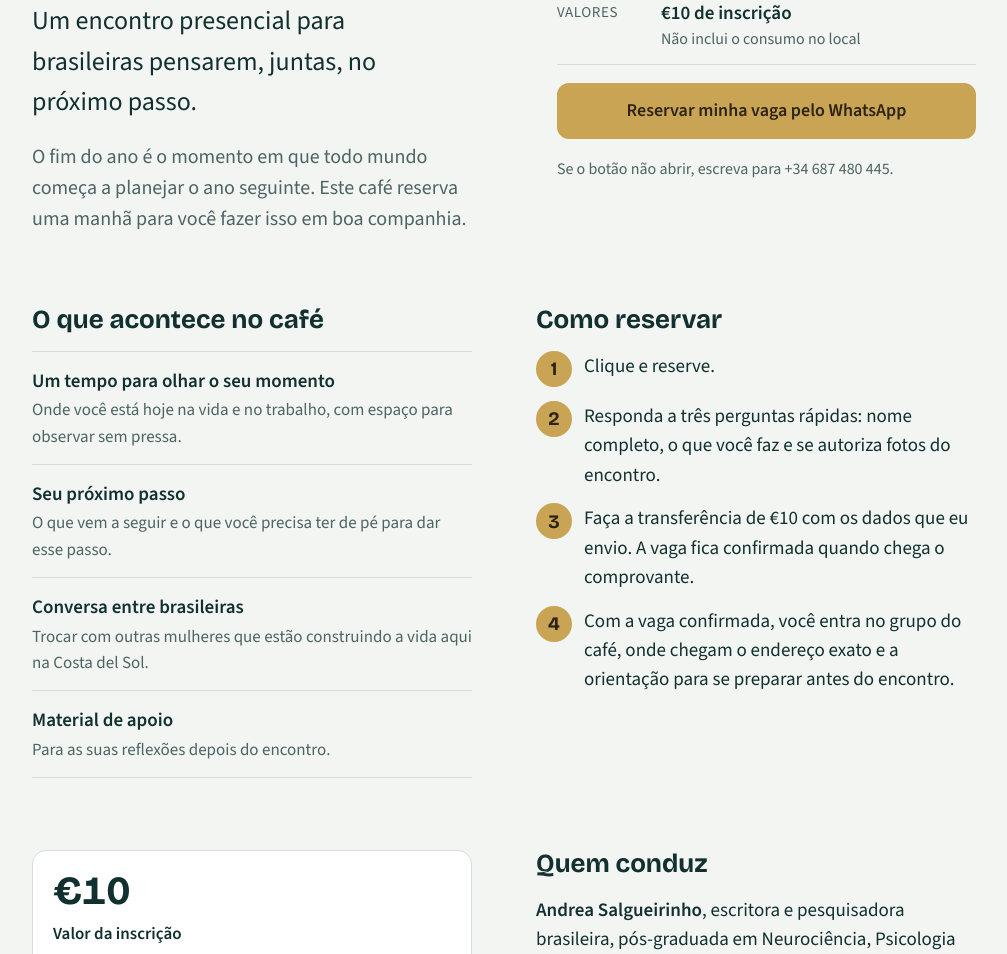
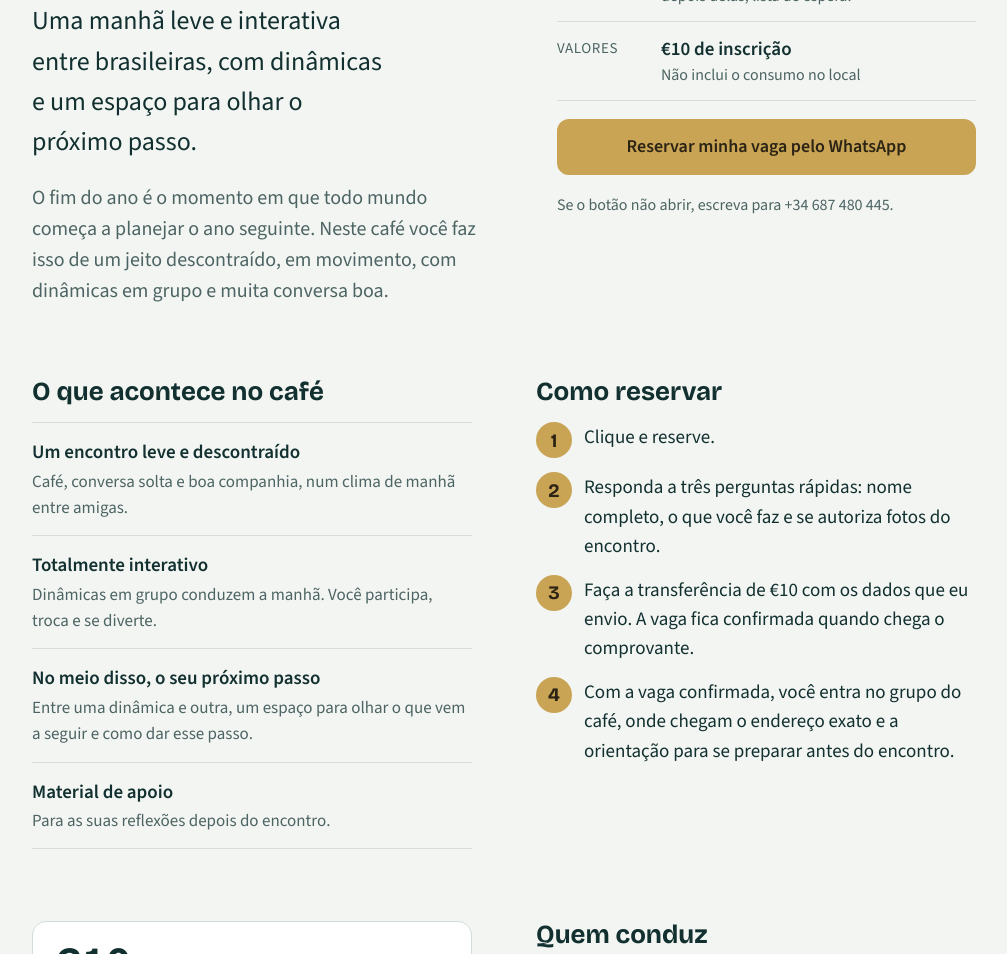
Before and after one commit to coragemlab/cafe-com-coragem, a plain HTML site: page index.html in a window 1280 px wide. Shown: the part 386-1340 px from the top of the page, without its empty margins (136-1143 px from the left). Drawn offline with nearby package versions, Linux system fonts and the light colour scheme.

Commit message:
Add files via upload

```diff
--- a/index.html
+++ b/index.html
@@ -137,8 +137,8 @@ footer { border-top: 1px solid var(--line); padding-top: 18px; display: flex; fl
       <path d="M4 72 H76" fill="none" stroke="var(--gold)" stroke-width="3.5" stroke-linecap="round"/>
     </svg>
     <h1>Café com Coragem</h1>
-    <p class="lead">Um encontro presencial para brasileiras pensarem, juntas, no próximo passo.</p>
-    <p class="intro">O fim do ano é o momento em que todo mundo começa a planejar o ano seguinte. Este café reserva uma manhã para você fazer isso em boa companhia.</p>
+    <p class="lead">Uma manhã leve e interativa entre brasileiras, com dinâmicas e um espaço para olhar o próximo passo.</p>
+    <p class="intro">O fim do ano é o momento em que todo mundo começa a planejar o ano seguinte. Neste café você faz isso de um jeito descontraído, em movimento, com dinâmicas em grupo e muita conversa boa.</p>
    </div>
    <div class="hero-side">
     <dl class="facts">
@@ -156,9 +156,9 @@ footer { border-top: 1px solid var(--line); padding-top: 18px; display: flex; fl
   <section class="section">
     <h2>O que acontece no café</h2>
     <ul class="items">
-      <li><strong>Um tempo para olhar o seu momento</strong><span>Onde você está hoje na vida e no trabalho, com espaço para observar sem pressa.</span></li>
-      <li><strong>Seu próximo passo</strong><span>O que vem a seguir e o que você precisa ter de pé para dar esse passo.</span></li>
-      <li><strong>Conversa entre brasileiras</strong><span>Trocar com outras mulheres que estão construindo a vida aqui na Costa del Sol.</span></li>
+      <li><strong>Um encontro leve e descontraído</strong><span>Café, conversa solta e boa companhia, num clima de manhã entre amigas.</span></li>
+      <li><strong>Totalmente interativo</strong><span>Dinâmicas em grupo conduzem a manhã. Você participa, troca e se diverte.</span></li>
+      <li><strong>No meio disso, o seu próximo passo</strong><span>Entre uma dinâmica e outra, um espaço para olhar o que vem a seguir e como dar esse passo.</span></li>
       <li><strong>Material de apoio</strong><span>Para as suas reflexões depois do encontro.</span></li>
     </ul>
   </section>
@@ -177,7 +177,7 @@ footer { border-top: 1px solid var(--line); padding-top: 18px; display: flex; fl
   <div class="cols">
   <section class="price" aria-label="Valores">
     <div class="amount number">€10</div>
-    <p><strong>Valor da inscrição</strong></p>
+    <p><strong>Inscrição</strong></p>
     <p>Não inclui o consumo no local.</p>
   </section>
 
```
